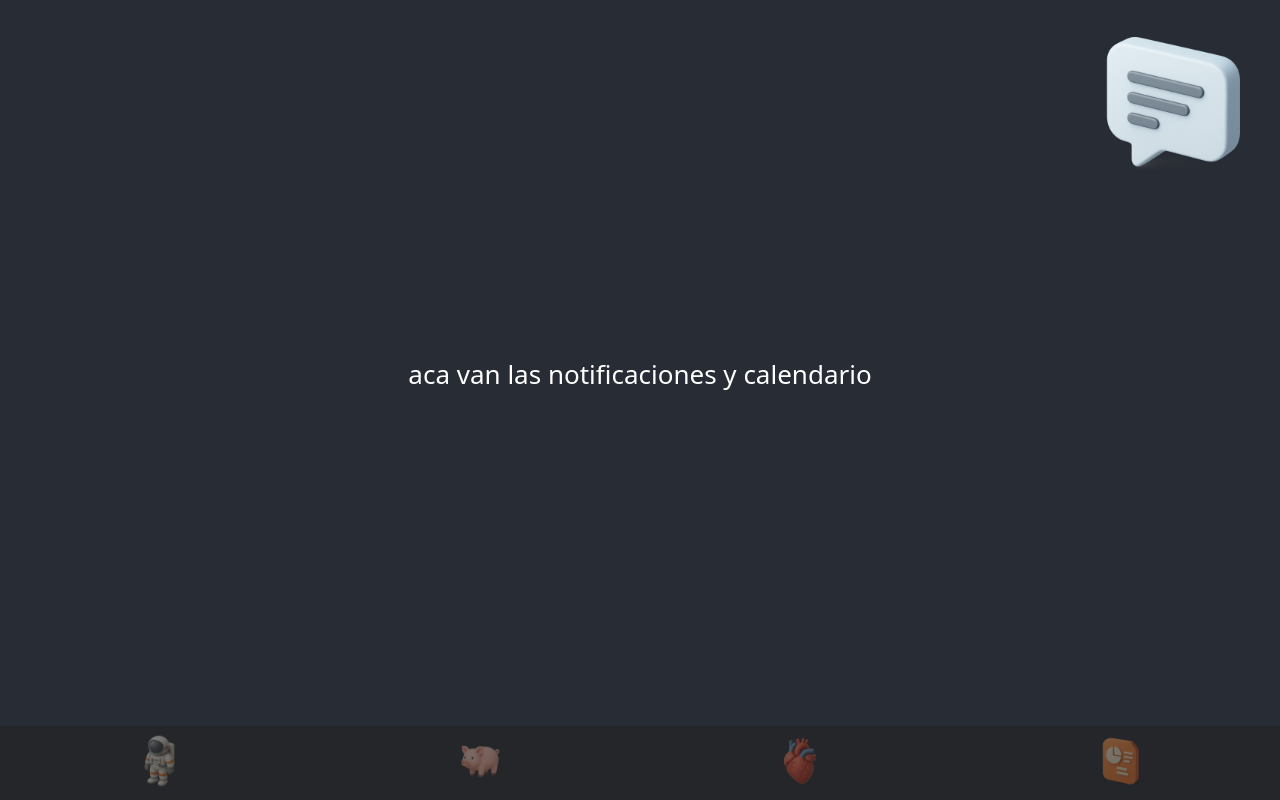
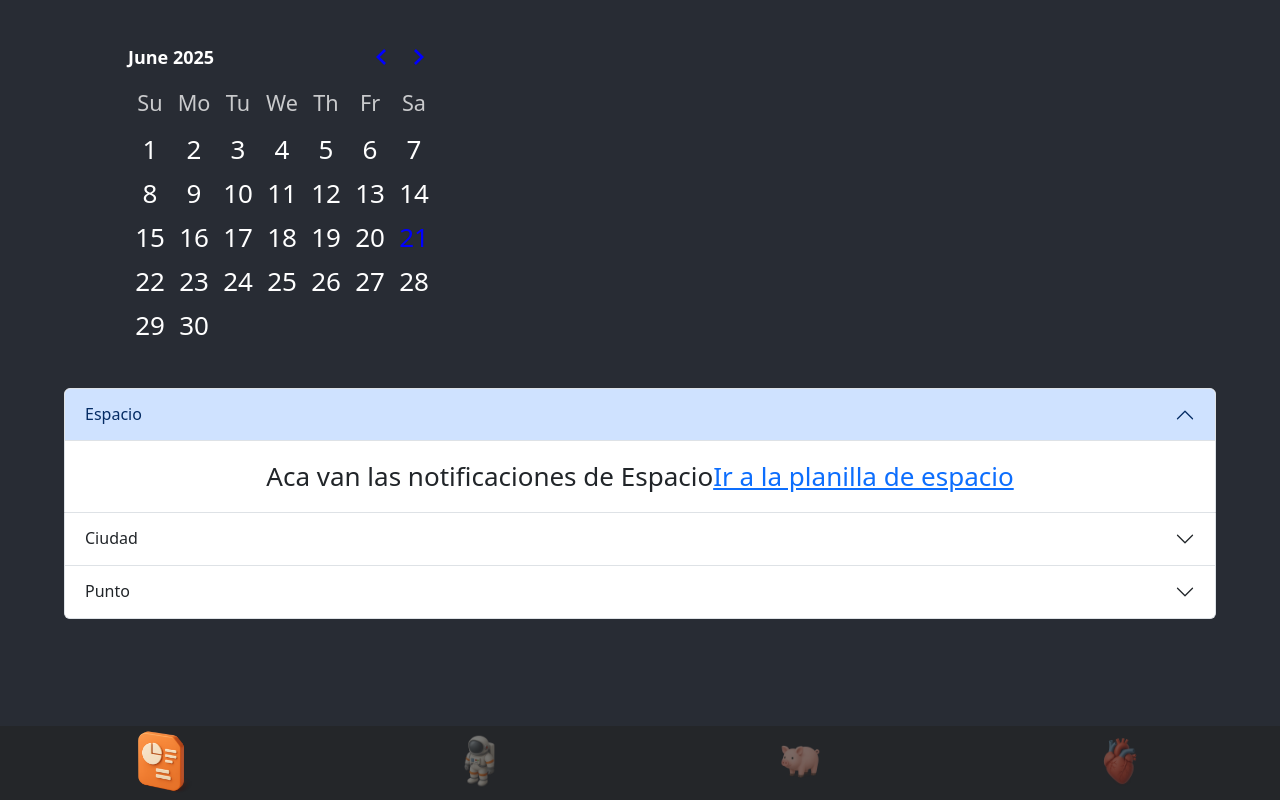
Before and after one commit to GastonYasuda/bazarEmployees, a React (Create React App) app: page / in a window 1280 px wide. Built offline with nearby package versions, Linux system fonts and the light colour scheme.

Commit message:
add Link to app

```diff
--- a/package.json
+++ b/package.json
@@ -17,6 +17,7 @@
     "react-bootstrap": "^2.10.10",
     "react-calendar-timeline": "^0.27.0",
     "react-chartjs-2": "^5.3.0",
+    "react-day-picker": "^9.8.1",
     "react-dom": "^18.2.0",
     "react-router-dom": "^7.6.2",
     "react-scripts": "5.0.1",
--- a/src/App.js
+++ b/src/App.js
@@ -1,8 +1,9 @@
+import { BrowserRouter, Route, Routes } from 'react-router-dom';
 import './App.css';
-import { BrowserRouter, Routes, Route } from 'react-router-dom';
-import Main from './View/Main/Main';
 import './index.css';
 import EmployeeApiContext from './Context/EmployeeApiContext';
+import MainApp from './MainApp';
+import ShowStores from './View/ShowStores/ShowStores';
 
 
 
@@ -10,11 +11,17 @@ import EmployeeApiContext from './Context/EmployeeApiContext';
 
 function App() {
   return (
+
     <EmployeeApiContext>
       <BrowserRouter>
         <Routes>
-          <Route path="/" element={<Main />} />
+
+          <Route path="/" element={<MainApp />} />
+          <Route path='/:storeId' element={<ShowStores />} />
+
+
         </Routes>
+
       </BrowserRouter>
     </EmployeeApiContext>
   );
--- a/src/Component/BottomMenuBar/BottomMenuBar.jsx
+++ b/src/Component/BottomMenuBar/BottomMenuBar.jsx
@@ -1,90 +1,77 @@
-import { useState } from "react";
+import { useContext, useEffect } from "react";
+import { apiEmployee } from "../../Context/EmployeeApiContext";
+import { Link, useParams } from "react-router-dom";
 
 
 
-const BottomMenuBar = ({ setShowEspacioStore, setShowCiudadStore, setShowPuntoStore, setShowMainCalendarNotification }) => {
+const BottomMenuBar = () => {
 
-    const [activeStore, setActiveStore] = useState(null);
+    const { storeId } = useParams()
+
+    useEffect(() => {
+        console.log(storeId);
 
 
+    }, [storeId])
 
 
-    const handleShowStore = (storeId) => {
-        setShowMainCalendarNotification(true)
-        setActiveStore(storeId); // cambia el botón activo
-
-        if (storeId === 'espacio') {
-            setShowEspacioStore(true);
-            setShowCiudadStore(false);
-            setShowPuntoStore(false);
-
-        } else if (storeId === 'ciudad') {
-            setShowCiudadStore(true);
-            setShowEspacioStore(false);
-            setShowPuntoStore(false);
-        } else if (storeId === 'punto') {
-            setShowPuntoStore(true);
-            setShowCiudadStore(false);
-            setShowEspacioStore(false);
-        }
-    };
-
-    const handleBack = () => {
-        setShowMainCalendarNotification(false);
-        setShowEspacioStore(false);
-        setShowCiudadStore(false);
-        setShowPuntoStore(false);
-        setActiveStore('home')
-    }
 
 
     return (
         <div className="bottonMenuContainer">
             <section className="bottomMenu">
+                <div
+                    style={{
+                        transform: storeId === undefined ? 'scale(2.3)' : 'scale(1.8)',
+                        transition: 'transform 0.6s ease', // suave animación
+                        opacity: storeId === undefined ? '1' : '.4',
 
-                <div onClick={() => handleShowStore('espacio')}
+                    }}>
+                    <Link to={'/'}>
+                        <img src="/calendarIcon.png" alt="Calendario Icon" />
+                    </Link>
+                </div>
+
+                <div
                     style={{
-                        transform: activeStore === 'espacio' ? 'scale(2.3)' : 'scale(1.8)',
+                        transform: storeId === 'espacio' ? 'scale(2.3)' : 'scale(1.8)',
                         transition: 'transform 0.6s ease', // suave animación,
-                        opacity: activeStore === 'espacio' ? '1' : '.4',
+                        opacity: storeId === 'espacio' ? '1' : '.4',
                     }}>
+                    <Link to='/espacio'>
+                        <img src="/espacioIcon.png" alt="Espacio Icon" />
+                    </Link>
 
-                    <img src="/espacioIcon.png" alt="Espacio Icon" />
 
                 </div>
 
 
 
-                <div onClick={() => handleShowStore('ciudad')}
+                <div
                     style={{
-                        transform: activeStore === 'ciudad' ? 'scale(2.3)' : 'scale(1.8)',
+                        transform: storeId === 'ciudad' ? 'scale(2.3)' : 'scale(1.8)',
                         transition: 'transform 0.6s ease', // suave animación,
-                        opacity: activeStore === 'ciudad' ? '1' : '.4',
+                        opacity: storeId === 'ciudad' ? '1' : '.4',
                     }}>
-                    <img src="/ciudadIcon.png" alt="Ciudad Icon" />
+                    <Link to='/ciudad'>
+                        <img src="/ciudadIcon.png" alt="Ciudad Icon" />
+                    </Link>
                 </div>
 
 
-                <div onClick={() => handleShowStore('punto')}
+                <div
                     style={{
-                        transform: activeStore === 'punto' ? 'scale(2.3)' : 'scale(1.8)',
+                        transform: storeId === 'punto' ? 'scale(2.3)' : 'scale(1.8)',
                         transition: 'transform 0.6s ease', // suave animación
-                        opacity: activeStore === 'punto' ? '1' : '.4',
+                        opacity: storeId === 'punto' ? '1' : '.4',
 
                     }}>
-                    <img src="/puntoIcon.png" alt="Punto Icon" />
+                    <Link to={'/punto'}>
+                        <img src="/puntoIcon.png" alt="Punto Icon" />
+                    </Link>
                 </div>
 
-                <div onClick={() => { handleBack() }}
-                    style={{
-                        transform: activeStore === 'home' ? 'scale(2.3)' : 'scale(1.8)',
-                        transition: 'transform 0.6s ease', // suave animación
-                        opacity: activeStore === 'home' ? '1' : '.4',
 
-                    }}>
-                    <img src="/calendarIcon.png" alt="Calendario Icon" />
-
-                </div>
             </section>
         </div>
     )
--- /dev/null
+++ b/src/Component/CalendarNotification/CalendarNotification.jsx
@@ -0,0 +1,77 @@
+import React, { useContext, useState } from "react";
+import { DayPicker } from "react-day-picker";
+import 'react-day-picker/dist/style.css';
+import Accordion from 'react-bootstrap/Accordion';
+import { apiEmployee } from "../../Context/EmployeeApiContext";
+import { Link } from "react-router-dom";
+
+
+
+const CalendarNotification = () => {
+    const [selected, setSelected] = useState();
+    const { setActiveStore } = useContext(apiEmployee)
+
+    const handleButton = (store) => {
+        setActiveStore(store)
+    }
+
+    return (
+        <div>
+            <section className="calendarNotification_container">
+                <DayPicker
+                    mode="single"
+                    selected={selected}
+                    onSelect={setSelected}
+                />
+            </section>
+
+            <section className="cardNotifications">
+
+                <Accordion defaultActiveKey={['0']} alwaysOpen>
+                    <Accordion.Item eventKey="0">
+                        <Accordion.Header>Espacio</Accordion.Header>
+                        <Accordion.Body>
+                            Aca van las notificaciones de Espacio
+
+                            <Link to={'/espacio'}>
+                                Ir a la planilla de espacio
+                            </Link>
+
+
+
+                        </Accordion.Body>
+                    </Accordion.Item>
+
+
+                    <Accordion.Item eventKey="1">
+                        <Accordion.Header>Ciudad</Accordion.Header>
+                        <Accordion.Body>
+                            Aca van las notificaciones de Ciudad
+
+                            <Link to={'/ciudad'}>
+                                Ir a la planilla de ciudad
+                            </Link>
+                        </Accordion.Body>
+                    </Accordion.Item>
+
+                    <Accordion.Item eventKey="2">
+                        <Accordion.Header>Punto</Accordion.Header>
+                        <Accordion.Body>
+                            Aca van las notificaciones de Punto
+
+                            <Link to={'/punto'}>
+                                Ir a la planilla de punto
+                            </Link>
+                        </Accordion.Body>
+                    </Accordion.Item>
+                </Accordion>
+
+
+
+            </section>
+
+        </div>
+    );
+};
+
+export default CalendarNotification;
--- a/src/Component/ShiftList/ShiftList.jsx
+++ b/src/Component/ShiftList/ShiftList.jsx
@@ -12,7 +12,7 @@ const ShiftList = ({ morningEmployeeList, afternoonEmployeeList }) => {
 
     useEffect(() => {
 
-        //   console.log(infoShiftFixMissing);
+        // console.log(infoShiftFixMissing);
 
 
 
--- a/src/Context/EmployeeApiContext.jsx
+++ b/src/Context/EmployeeApiContext.jsx
@@ -61,6 +61,12 @@ const EmployeeApiContext = ({ children }) => {
         searchStoreEmployee("Punto")
         searchStoreEmployee("Ciudad")
     }, [employees])
+
+    const [showEspacioStore, setShowEspacioStore] = useState(false)
+    const [showPuntoStore, setShowPuntoStore] = useState(false)
+    const [showCiudadStore, setShowCiudadStore] = useState(false)
+    const [showMainCalendarNotification, setShowMainCalendarNotification] = useState(false)
+
 
     const searchStoreEmployee = (state) => {
         const byStore = employees.filter((employee) => employee.store === state)
@@ -157,7 +163,7 @@ const EmployeeApiContext = ({ children }) => {
 
 
     return (
-        <apiEmployee.Provider value={{ infoMissingMorning, infoMissingAfternoon, infoShiftFixMissing, infoMissingEmployee, saveInfo, formatHour, employees, setEmployees, espacioMorningEmployees, puntoMorningEmployees, puntoAfternoonEmployees, ciudadMorningEmployees, ciudadAfternoonEmployees, espacioAfternoonEmployees, espacioEmployees, entryAllTime, exitAllTime, puntoEmployees, ciudadEmployees }}>
+        <apiEmployee.Provider value={{ infoMissingMorning, infoMissingAfternoon, infoShiftFixMissing, infoMissingEmployee, saveInfo, formatHour, employees, setEmployees, espacioMorningEmployees, puntoMorningEmployees, puntoAfternoonEmployees, ciudadMorningEmployees, ciudadAfternoonEmployees, espacioAfternoonEmployees, espacioEmployees, entryAllTime, exitAllTime, puntoEmployees, ciudadEmployees, showEspacioStore, setShowEspacioStore, showPuntoStore, setShowPuntoStore, showCiudadStore, setShowCiudadStore, showMainCalendarNotification, setShowMainCalendarNotification }}>
             {children}
         </apiEmployee.Provider>
     )
--- /dev/null
+++ b/src/MainApp.jsx
@@ -0,0 +1,15 @@
+import React from 'react'
+import Main from './View/Main/Main'
+import BottomMenuBar from './Component/BottomMenuBar/BottomMenuBar'
+
+const MainApp = () => {
+    return (
+        <div>
+            <Main />
+            <BottomMenuBar />
+
+        </div>
+    )
+}
+
+export default MainApp
--- a/src/View/Main/Main.jsx
+++ b/src/View/Main/Main.jsx
@@ -1,72 +1,38 @@
 // eslint-disable-next-line no-unused-vars
 // import Swal from 'sweetalert2'
 import { Bounce, ToastContainer } from 'react-toastify';
-import ShowByStore from "../../Component/ShowByStore/ShowByStore";
-import { useContext, useState } from 'react';
+import { useContext } from 'react';
 import { apiEmployee } from '../../Context/EmployeeApiContext';
-import BottomMenuBar from '../../Component/BottomMenuBar/BottomMenuBar';
-import NotificationButton from '../../Component/NotificationButton/NotificationButton';
+import CalendarNotification from '../../Component/CalendarNotification/CalendarNotification';
+// import NotificationButton from '../../Component/NotificationButton/NotificationButton';
 
 const Main = () => {
 
-    const { espacioEmployees, puntoEmployees, ciudadEmployees } = useContext(apiEmployee)
 
-    const [showEspacioStore, setShowEspacioStore] = useState(false)
-    const [showPuntoStore, setShowPuntoStore] = useState(false)
-    const [showCiudadStore, setShowCiudadStore] = useState(false)
-    const [showMainCalendarNotification, setShowMainCalendarNotification] = useState(false)
-
+    const { showMainCalendarNotification } = useContext(apiEmployee)
 
 
     return (
         <div className="App">
-            <header className="App-header">
 
-            </header>
 
             <div className="mainContainer">
 
-                <NotificationButton />
+                {/* <NotificationButton /> */}
+
+
+
+                {!showMainCalendarNotification &&
+
+                    <CalendarNotification />
+                }
+
+            </div>
 
 
 
 
 
-                {espacioEmployees && puntoEmployees && ciudadEmployees &&
-                    <>
-                        {showEspacioStore && <ShowByStore store={espacioEmployees} />}
-                        {showPuntoStore && <ShowByStore store={puntoEmployees} />}
-                        {showCiudadStore && <ShowByStore store={ciudadEmployees} />}
-
-
-                    </>
-                }
-
-
-
-                {!showMainCalendarNotification &&
-
-                    <div style={{ paddingTop: '40vh' }}>
-                        aca van las notificaciones y calendario
-                    </div>
-                }
-
-
-
-
-
-
-
-
-
-
-            </div>
-            <BottomMenuBar
-                setShowEspacioStore={setShowEspacioStore}
-                setShowPuntoStore={setShowPuntoStore}
-                setShowCiudadStore={setShowCiudadStore}
-                setShowMainCalendarNotification={setShowMainCalendarNotification}
-            />
 
             <ToastContainer
                 className='toastMyStyle'
--- /dev/null
+++ b/src/View/ShowStores/ShowStores.jsx
@@ -0,0 +1,33 @@
+
+import { useParams } from "react-router-dom";
+import ShowByStore from "../../Component/ShowByStore/ShowByStore";
+import { useContext, useEffect } from "react";
+import { apiEmployee } from "../../Context/EmployeeApiContext";
+import BottomMenuBar from "../../Component/BottomMenuBar/BottomMenuBar";
+
+const ShowStores = () => {
+
+    const { espacioEmployees, puntoEmployees, ciudadEmployees } = useContext(apiEmployee)
+
+    const { storeId } = useParams()
+
+    // useEffect(() => {
+    //     console.log(storeId);
+
+
+    // }, [storeId])
+
+    return (
+        <div className="App">
+            <div className="mainContainer">
+                {espacioEmployees && storeId === 'espacio' && <ShowByStore store={espacioEmployees} />}
+
+                {puntoEmployees && storeId === 'punto' && <ShowByStore store={puntoEmployees} />}
+                {ciudadEmployees && storeId === 'ciudad' && <ShowByStore store={ciudadEmployees} />}
+                <BottomMenuBar />
+            </div>
+        </div>
+    );
+};
+
+export default ShowStores;
--- a/src/index.css
+++ b/src/index.css
@@ -56,6 +56,7 @@ code {
   display: flex;
   flex-direction: column;
   align-items: center;
+
 }
 
 
@@ -119,3 +120,14 @@ code {
     ;
   }
 }
+
+.calendarNotification_container {
+  width: 80%;
+  margin: auto;
+}
+
+.cardNotifications {
+  width: 90%;
+  margin: auto;
+  padding: 40px 0;
+}
```
Also changed, not shown: src/Component/NotificationButton/NotificationButton.jsx (+8 -8 lines), src/Component/ShowByStore/ShowByStore.jsx (+2 -23 lines), 1 other file (tests, documents, lock files or other folders).
